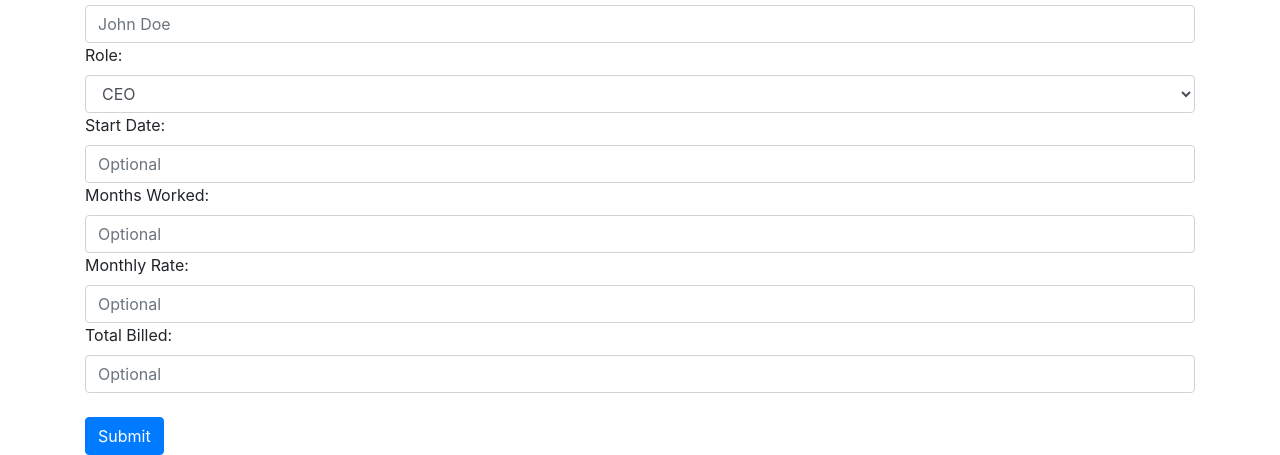
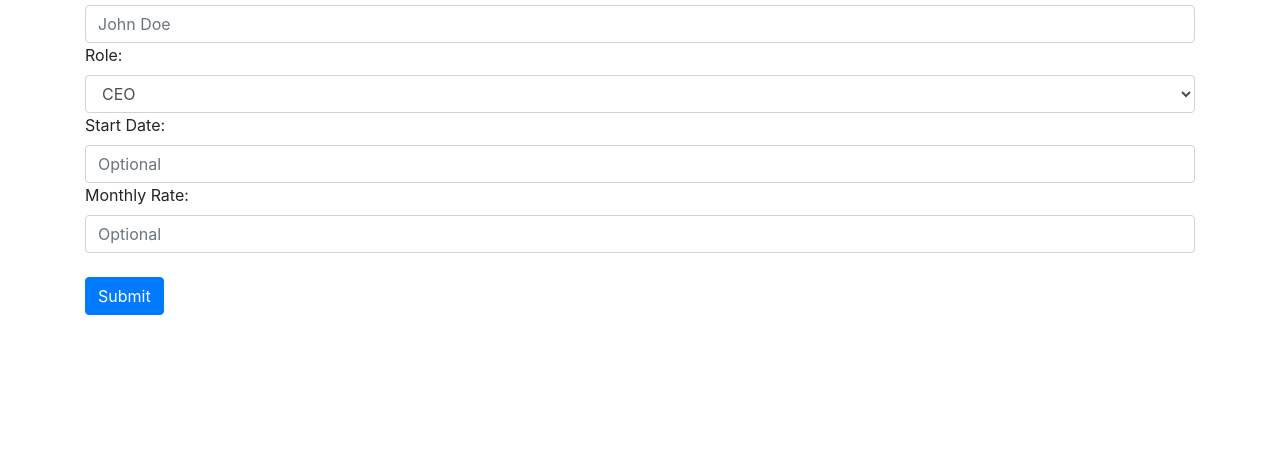
Before and after one commit to Vcharals/Employee-Management, a plain HTML site: page index.html in a window 1280 px wide. Shown: the part 612-1067 px from the top of the page. After the commit the page ends 927 px from the top, so only its background shows below. Drawn offline with nearby package versions, Linux system fonts and the light colour scheme.

Commit message:
altered form and added clear

```diff
--- a/app.js
+++ b/app.js
@@ -28,4 +28,8 @@ $("#btn-submit").on("click", function (event) {
         "monthsWorked": monthsWorked,
     }
     database.ref().push(dataToPush);
+    $("#role").val("")
+    $("#startDate").val("")
+    $("#monthlyRate").val("")
+    $("#employeeName").val("")
 });
--- a/index.html
+++ b/index.html
@@ -89,16 +89,8 @@
                 <input type="search" class="form-control" id="startDate" placeholder="Optional">
             </div>
             <div>
-                <label for="monthsWorked">Months Worked: </label>
-                <input type="search" class="form-control" id="monthsWorked" placeholder="Optional">
-            </div>
-            <div>
                     <label for="monthlyRate">Monthly Rate: </label>
                     <input type="search" class="form-control" id="monthlyRate" placeholder="Optional">
-            </div>
-            <div>
-                    <label for="totalBilled">Total Billed: </label>
-                    <input type="search" class="form-control" id="totalBilled" placeholder="Optional">
             </div>
 
             <br>
```
